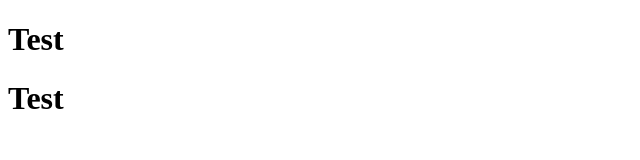
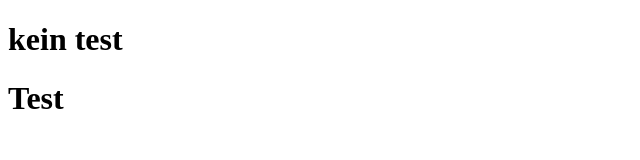
Before and after one commit to EliasPeeters/solarsystemHTML, a plain HTML site: page index.html in a window 1280 px wide. Shown: the whole page, without its empty margins (0-640 px from the left). Drawn offline with Linux system fonts and the light colour scheme.

Commit message:
push test

```diff
--- a/index.html
+++ b/index.html
@@ -11,7 +11,7 @@
 
 <body>
 
-    <h1>Test</h1>
+    <h1>kein test</h1>
     <h1>Test</h1>
 
 </body>
```
